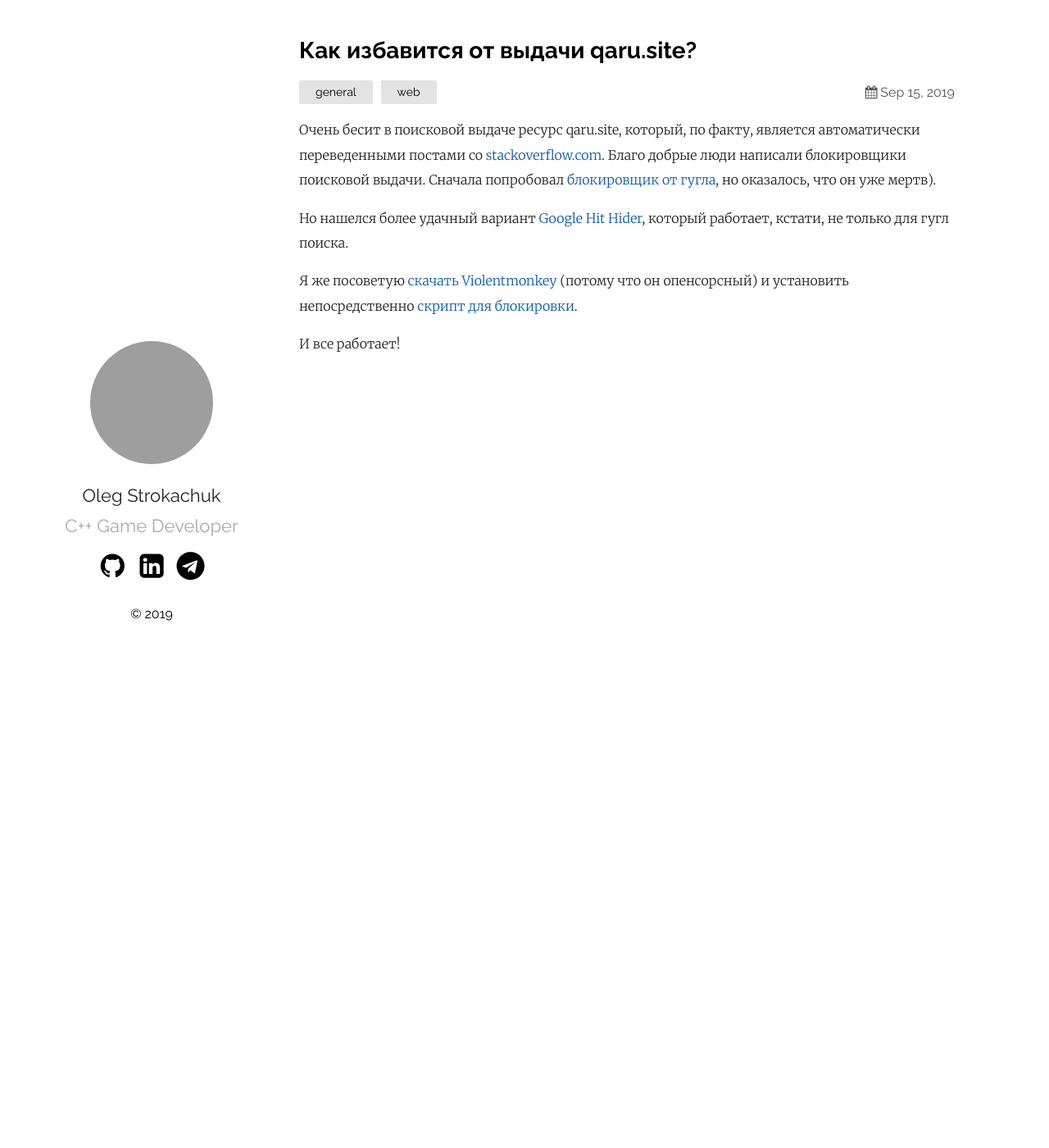
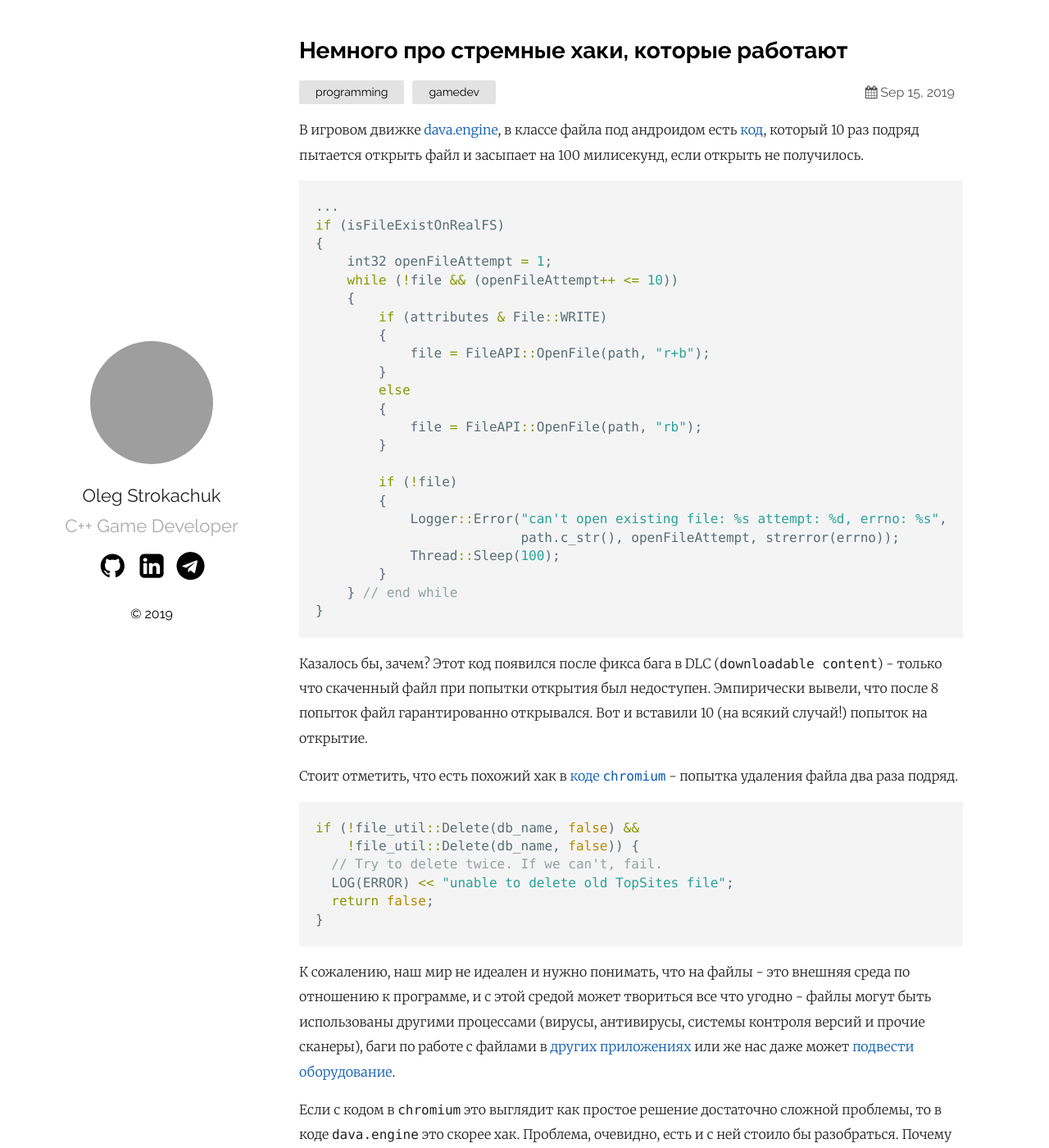
Before and after one commit to samarsault/plainwhite-jekyll, a Jekyll site: the page built from _posts/2019-09-15-ugly-file-hacks.md, in a window 1280 px wide and 1400 px high. Shown: the whole window at 82% size. Built offline with Jekyll 4.4.1, drawn with Linux system fonts in a browser that asks for light colours; comment, search, counter and statistics services are not loaded; some of the changed text lies outside the part shown; grey boxes are pictures that could not be loaded.

Commit message:
new posts

````diff
--- a/_posts/2019-09-15-ugly-file-hacks.md
+++ b/_posts/2019-09-15-ugly-file-hacks.md
@@ -1,21 +1,67 @@
 ---
 layout: post
-title: Как избавится от выдачи qaru.site?
-categories: [general, web]
-tags: [search, blocking]
+title: Немного про стремные хаки, которые работают
+categories: [programming, gamedev]
+tags: [C++, hack, file]
 comments: true
 ---
 
-Очень бесит в поисковой выдаче ресурс qaru.site, который, по факту, является автоматически
-переведенными постами со [stackoverflow.com](stackoverflow.com).
-Благо добрые люди написали блокировщики поисковой выдачи. Сначала попробовал [блокировщик
-от гугла](https://chrome.google.com/webstore/detail/personal-blocklist-by-goo/nolijncfnkgaikbjbdaogikpmpbdcdef?hl=ru),
-но оказалось, что он уже мертв).
+В игровом движке [dava.engine](https://github.com/smile4u/dava.engine/), в классе файла под андроидом есть
+[код](https://github.com/smile4u/dava.engine/blob/development/Sources/Internal/FileSystem/File.cpp#L364),
+который 10 раз подряд пытается открыть файл и засыпает на 100 милисекунд, если открыть не получилось.
 
-Но нашелся более удачный вариант [Google Hit Hider](http://www.jeffersonscher.com/gm/google-hit-hider/index.php),
-который работает, кстати, не только для гугл поиска.
+```cpp
+...
+if (isFileExistOnRealFS)
+{
+    int32 openFileAttempt = 1;
+    while (!file && (openFileAttempt++ <= 10))
+    {
+        if (attributes & File::WRITE)
+        {
+            file = FileAPI::OpenFile(path, "r+b");
+        }
+        else
+        {
+            file = FileAPI::OpenFile(path, "rb");
+        }
 
-Я же посоветую [скачать Violentmonkey](https://chrome.google.com/webstore/detail/violentmonkey/jinjaccalgkegednnccohejagnlnfdag?hl=en)
-(потому что он опенсорсный) и установить непосредственно [скрипт для блокировки](https://openuserjs.org/scripts/jscher2000/Google_Hit_Hider_by_Domain_%28Search_Filter_Block_Sites%29).
+        if (!file)
+        {
+            Logger::Error("can't open existing file: %s attempt: %d, errno: %s",
+                          path.c_str(), openFileAttempt, strerror(errno));
+            Thread::Sleep(100);
+        }
+    } // end while
+}
+```
 
-И все работает!
+Казалось бы, зачем?
+Этот код появился после фикса бага в DLC (``downloadable content``) - только что скаченный файл при попытки
+открытия был недоступен. Эмпирически вывели, что после 8 попыток файл гарантированно открывался.
+Вот и вставили 10 (на всякий случай!) попыток на открытие.
+
+Стоит отметить, что есть похожий хак в
+[коде `chromium`](https://github.com/adobe/chromium/blob/master/chrome/browser/history/top_sites_database.cc#L46) - попытка удаления файла два раза подряд.
+
+```cpp
+if (!file_util::Delete(db_name, false) &&
+    !file_util::Delete(db_name, false)) {
+  // Try to delete twice. If we can't, fail.
+  LOG(ERROR) << "unable to delete old TopSites file";
+  return false;
+}
+```
+
+К сожалению, наш мир не идеален и нужно понимать, что на файлы - это внешняя среда по отношению к программе,
+и с этой средой может твориться все что угодно - файлы могут быть использованы другими процессами
+(вирусы, антивирусы, системы контроля версий и прочие сканеры), баги по работе с файлами в
+[других приложениях](https://doublecmd.sourceforge.io/forum/viewtopic.php?t=2398) или же нас даже может [подвести оборудование](https://habr.com/ru/post/401681/).
+
+Если с кодом в `chromium` это выглядит как простое решение достаточно сложной проблемы, то в коде `dava.engine`
+это скорее хак. Проблема, очевидно, есть и с ней стоило бы разобраться.
+Почему временная задержка помогает? Может сообщение о завершении скачки файла пришло раньше,
+чем оно на самом деле произошло? Файловые дескрипторы закончились?
+Сторонние процессы лочат доступ?
+
+К сожалению, узнать это будет уже сложно. Код ведь работает, а если работает - не трожь.
````
Also changed, not shown: _posts/2019-09-16-astronomy.md (added, +31 -0 lines).
